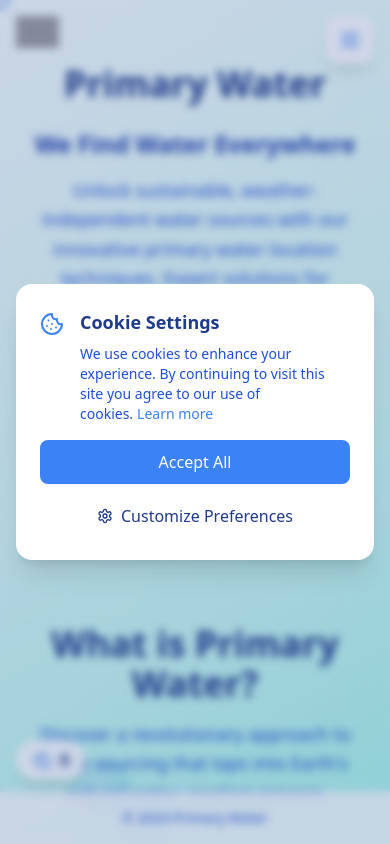
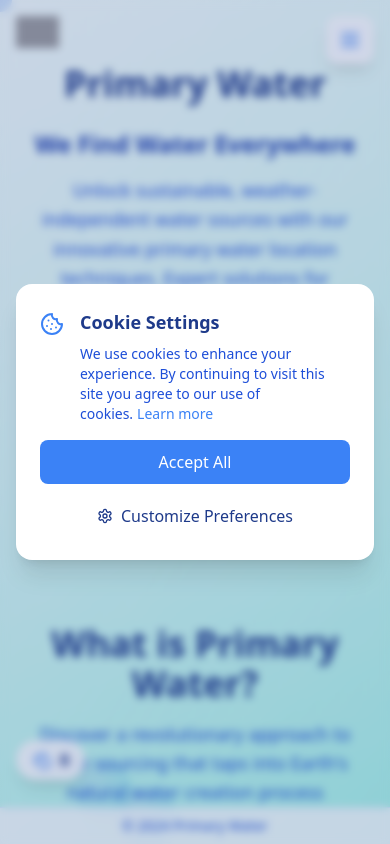
Before and after one commit to halobartku/primary-water, a React (Vite) app: page / in a window 390 px wide. Built offline with nearby package versions, Linux system fonts and the light colour scheme; grey boxes are pictures that could not be loaded.

Commit message:
fix footer

```diff
--- a/src/components/Footer.tsx
+++ b/src/components/Footer.tsx
@@ -20,7 +20,7 @@ export function Footer() {
       className={`
         fixed bottom-0 left-0 right-0 z-60
         bg-white/80 backdrop-blur-sm border-t border-blue-100
-        ${isMobile ? 'pb-[env(safe-area-inset-bottom,0px)] mt-8' : ''}
+        ${isMobile ? 'pb-[env(safe-area-inset-bottom,0px)]' : ''}
       `}
       style={{
         transform: 'translate3d(0, 0, 0)',
@@ -30,7 +30,7 @@ export function Footer() {
         willChange: 'transform'
       }}
     >
-      <div className="max-w-7xl mx-auto px-4 py-4 md:py-3 flex justify-center md:justify-between items-center">
+      <div className="max-w-7xl mx-auto px-4 py-2 md:py-3 flex justify-center md:justify-between items-center">
         <div className={`flex flex-col md:flex-row md:items-center gap-2 md:gap-4 ${isMobile ? '' : 'mb-2 md:mb-0'}`}>
           <p className="text-sm text-blue-700 text-center md:text-left whitespace-nowrap">
             &copy; {new Date().getFullYear()} Primary Water
```
